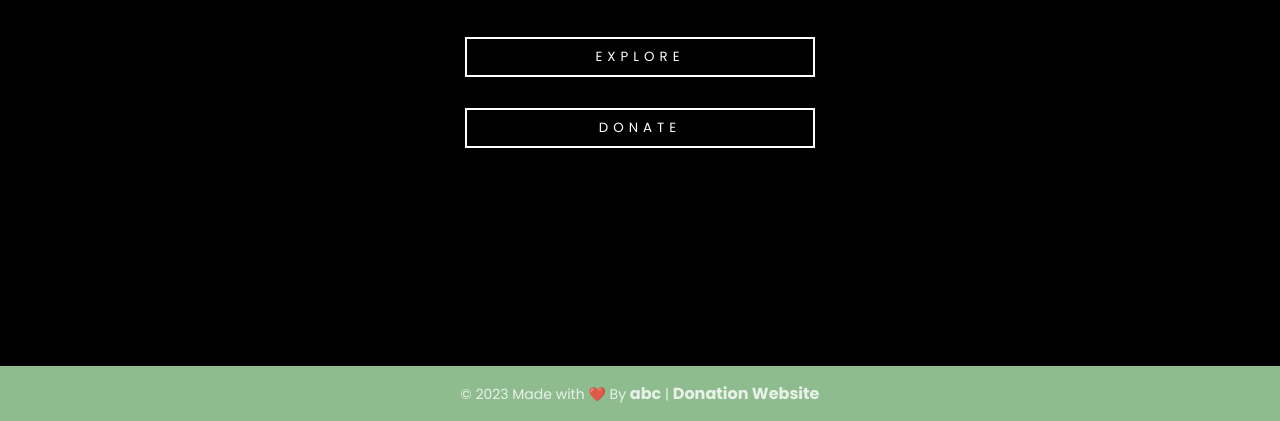
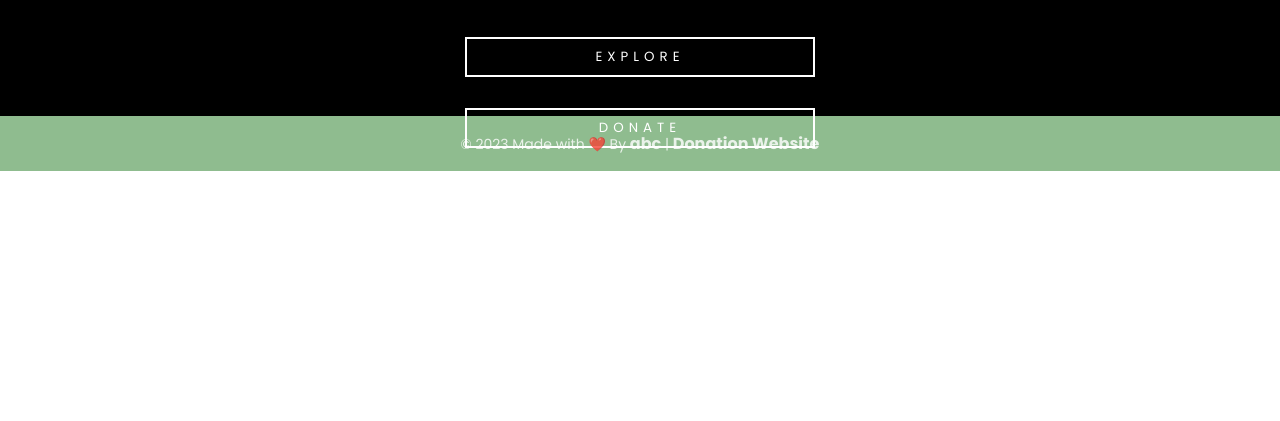
Before and after one commit to Wajihasajid192/End-Hunger, a plain HTML site: page index.html in a window 1280 px wide. Shown: the part 434-855 px from the top of the page. After the commit the page ends 800 px from the top, so only its background shows below. Drawn offline with Linux system fonts and the light colour scheme.

Commit message:
Update styles.css

```diff
--- a/css/styles.css
+++ b/css/styles.css
@@ -105,7 +105,7 @@ html {
 /**************  background cover image  ***************/
 .cover {
   width: 100%;
-  height: 100vh;
+  height: 550px;
   background: black;
   z-index: -200;
   color: white;
```
